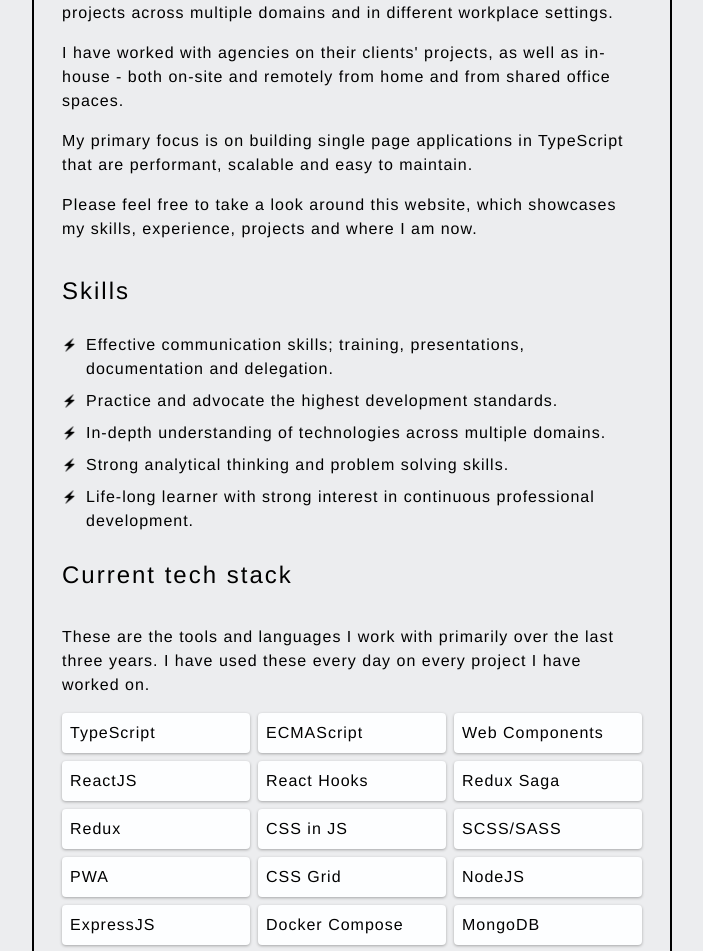
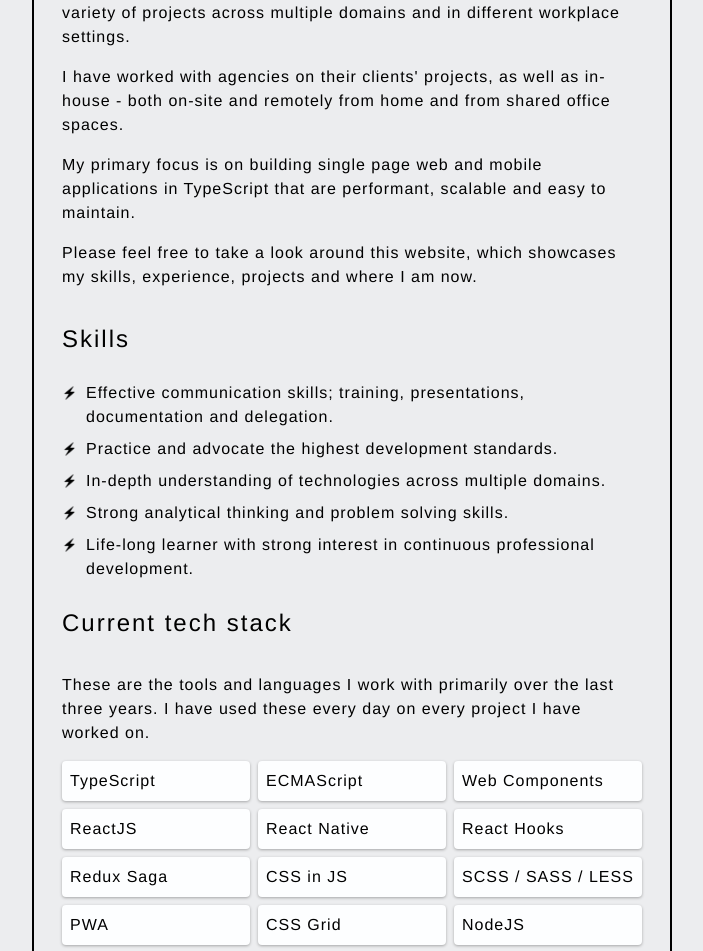
Before and after one commit to matfin/personal-website, a React app: page / in a window 1280 px wide. Shown: the part 641-1592 px from the top of the page, without its empty margins (128-831 px from the left). Built offline with nearby package versions, Linux system fonts and the light colour scheme; the HTML template or start-up script is replaced by a standard one.

Commit message:
chore: update page content, packages and test set up (#78)

```diff
--- a/jest.config.js
+++ b/jest.config.js
@@ -1,7 +1,5 @@
 module.exports = {
-  globals: {
-    window: true
-  },
+  testEnvironment: 'jsdom',
   rootDir: '.',
   coverageDirectory: './coverage',
   setupFiles: ['./jestsetup.js'],
--- a/jestsetup.js
+++ b/jestsetup.js
@@ -1,5 +1,5 @@
 // window objects
-window.scrollTo = () => {};
+window.scrollTo = jest.fn();
 window.apiUrl = '';
 window.appName = '';
 window.appVersion = '';
@@ -8,4 +8,4 @@
 window.enableCache = false;
 window.isProduction = false;
 window.port = '';
-window.fetch = () => {};
+window.fetch = jest.fn();
--- a/pages/cv.json
+++ b/pages/cv.json
@@ -39,6 +39,7 @@
               "role": "Senior front-end engineer",
               "startDate": "2020-01-06",
               "tasks": [
+                "Worked on features for a mobile travel app and implemented upgrade path (React Native)",
                 "Migrated client project from AngularJS to ReactJS with TypeScript.",
                 "Replaced LESS/SASS with styled components (CSS in JS).",
                 "Planned and implemented strategy to recover test coverage.",
--- a/pages/index.json
+++ b/pages/index.json
@@ -26,7 +26,7 @@
         },
         {
           "tagName": "p",
-          "content": "I have fifteen years of experience working with a wide variety of projects across multiple domains and in different workplace settings."
+          "content": "I have sixteen years of postgraduate experience working with a wide variety of projects across multiple domains and in different workplace settings."
         },
         {
           "tagName": "p",
@@ -34,7 +34,7 @@
         },
         {
           "tagName": "p",
-          "content": "My primary focus is on building single page applications in TypeScript that are performant, scalable and easy to maintain."
+          "content": "My primary focus is on building single page web and mobile applications in TypeScript that are performant, scalable and easy to maintain."
         },
         {
           "tagName": "p",
@@ -118,6 +118,12 @@
             },
             {
               "category": "frontend",
+              "description": "React Native is a cross-platform mobile application framework.",
+              "slug": "react-native",
+              "title": "React Native"
+            },
+            {
+              "category": "frontend",
               "description": "React Hooks allow developers to leverage state management for functional components.",
               "slug": "react-hooks",
               "title": "React Hooks"
@@ -130,12 +136,6 @@
             },
             {
               "category": "frontend",
-              "description": "Redux is a state management system used in web application development.",
-              "slug": "redux",
-              "title": "Redux"
-            },
-            {
-              "category": "frontend",
               "description": "CSS in JS allows you to use Javascript to define CSS styles for components. Two common frameworks I have used for this include styled-components, styled-system and design tokens.",
               "slug": "css-in-js",
               "title": "CSS in JS"
@@ -144,7 +144,7 @@
               "category": "frontend",
               "description": "These act as CSS pre-processors and make it easier to manage styles for large, cross-browser applications.",
               "slug": "scss-sass-less",
-              "title": "SCSS/SASS"
+              "title": "SCSS / SASS / LESS"
             },
             {
               "category": "frontend",
--- a/src/app/components/contentItem/ContentItem.tsx
+++ b/src/app/components/contentItem/ContentItem.tsx
@@ -64,14 +64,14 @@
     case 'img': {
       return (
         <ImageContainerSt key={key}>
-          <PictureSt {...((content as unknown) as ImageProps)} />
+          <PictureSt {...(content as unknown as ImageProps)} />
         </ImageContainerSt>
       );
     }
     case 'p': {
       return (
         <ParagraphSt key={key}>
-          {processContent((content as unknown) as string)}
+          {processContent(content as unknown as string)}
         </ParagraphSt>
       );
     }
@@ -88,7 +88,7 @@
     case 'li': {
       return (
         <ListItemSt key={key}>
-          {processContent((content as unknown) as string)}
+          {processContent(content as unknown as string)}
         </ListItemSt>
       );
     }
```
Also changed, not shown: package.json (+50 -50 lines), pages/now.json (+13 -8 lines), src/app/worker.ts (+5 -7 lines), src/ssg/index.ts (+4 -8 lines), .eslintrc.js, 2 other files (tests, documents, lock files or other folders).
